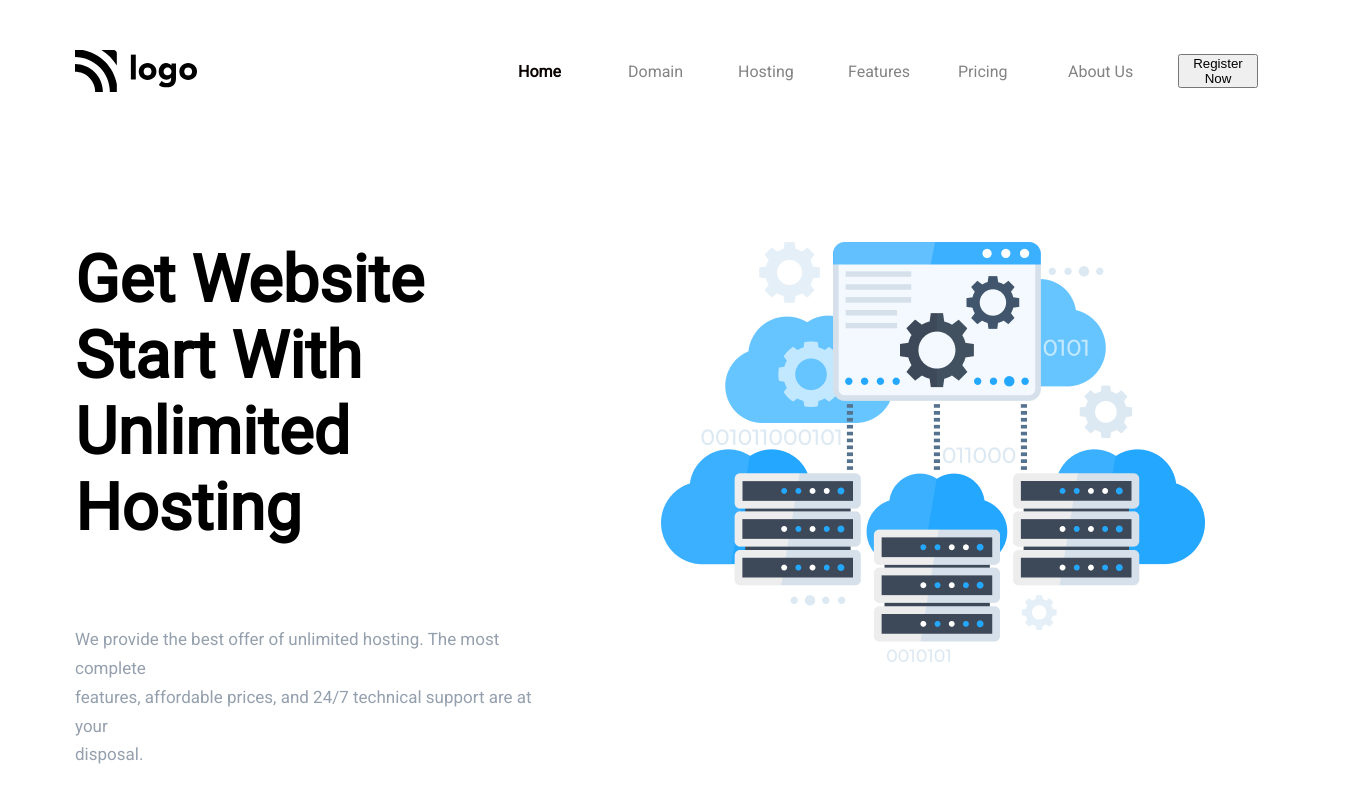
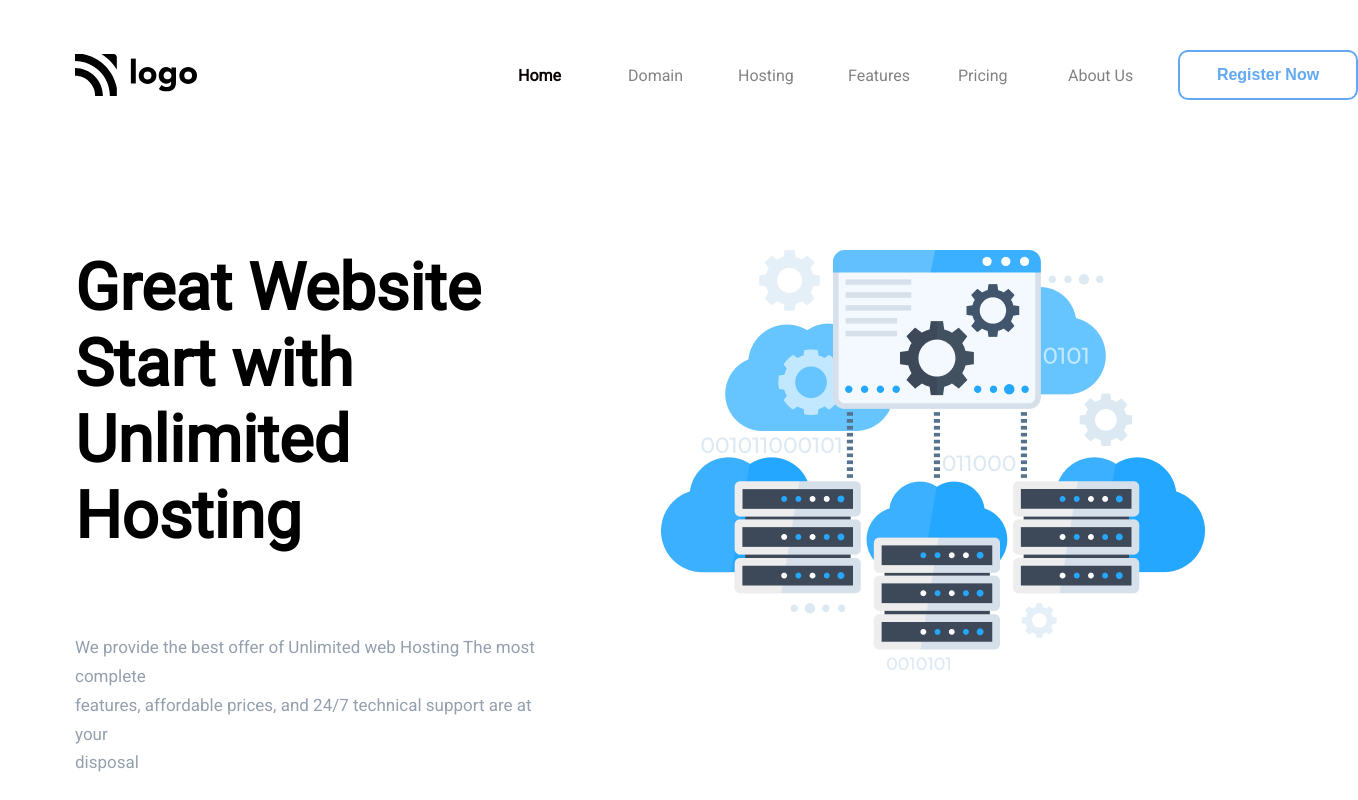
Before and after one commit to amannagle/Hosting-landing-page, a plain HTML site: page index.html in a window 1280 px wide. Shown: the top 800 px of the page, 1358 px wide, since content can reach past the window. Drawn offline with Linux system fonts and the light colour scheme.

Commit message:
completed hero section

```diff
--- a/index.html
+++ b/index.html
@@ -4,7 +4,7 @@
     <meta charset="UTF-8" />
     <meta http-equiv="X-UA-Compatible" content="IE=edge" />
     <meta name="viewport" content="width=device-width, initial-scale=1.0" />
-    <link rel="stylesheet" href="style.css">
+    <link rel="stylesheet" href="style.css" />
     <title>welcome</title>
   </head>
   <body>
@@ -18,17 +18,19 @@
           <li class="nav-item">Features</li>
           <li class="nav-item">Pricing</li>
           <li class="nav-item">About Us</li>
-          <li class="nav-button"><button>Register Now</button></li>
+          <li class="nav-item">
+            <button class="nav-button">Register Now</button>
+          </li>
         </ul>
       </nav>
     </header>
     <section class="hero-section-1">
       <div class="hero-left">
-        <h1>Get Website Start With Unlimited Hosting</h1>
+        <h1>Great Website Start with Unlimited Hosting</h1>
         <p>
-          We provide the best offer of unlimited hosting. The most complete
+          We provide the best offer of Unlimited web Hosting The most complete
           features, affordable prices, and 24/7 technical support are at your
-          disposal.
+          disposal
         </p>
         <button class="hero-btn choose">Choose Package</button>
       </div>
@@ -268,7 +270,11 @@
     <footer>
       <div class="left-footer">
         LOGO
-        <p>Lorem ipsum dolor sit amet consectetur adipisicing elit. Aliquid animi quod cumque blanditiis delectus quae praesentium nam, a laborum architecto.</p>
+        <p>
+          Lorem ipsum dolor sit amet consectetur adipisicing elit. Aliquid animi
+          quod cumque blanditiis delectus quae praesentium nam, a laborum
+          architecto.
+        </p>
       </div>
       <div class="mid-footer">
         <ul class="footer-list">
```
